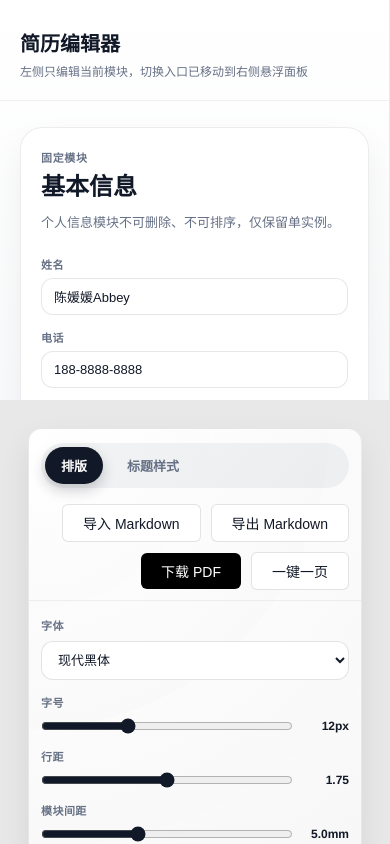
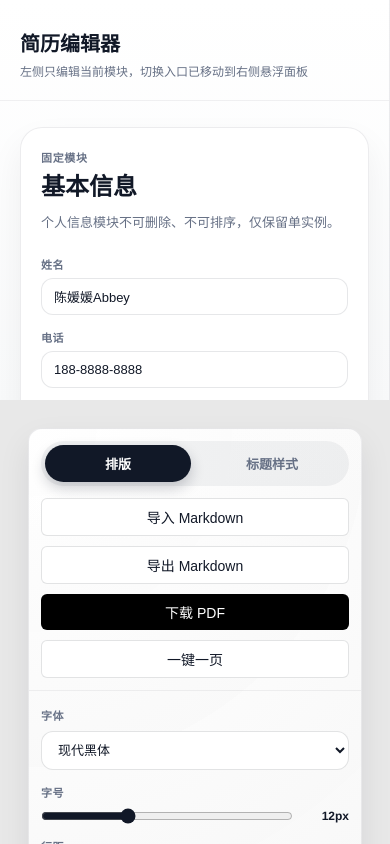
Before and after one commit to shadowdai-netizen/ResuMe, a React (Vite) app: page / in a window 390 px wide. Shown: the top 844 px of the page. Built offline with nearby package versions, Linux system fonts and the light colour scheme.

Commit message:
feat: 添加响应式设计支持，优化工具栏和标签栏在不同屏幕尺寸下的布局

```diff
--- a/src/App.css
+++ b/src/App.css
@@ -107,6 +107,7 @@
   font-weight: 600;
   cursor: pointer;
   transition: all 0.18s ease;
+  white-space: nowrap;
 }
 
 .preview-tab:hover {
@@ -632,6 +633,7 @@
   font-weight: 500;
   cursor: pointer;
   transition: background 0.2s, border-color 0.2s, color 0.2s;
+  white-space: nowrap;
 }
 
 .toolbar-btn.primary {
@@ -678,6 +680,38 @@
   display: none;
 }
 
+@media (max-width: 1500px) {
+  .preview-tabbar {
+    flex-direction: column;
+    align-items: stretch;
+    gap: 12px;
+  }
+
+  .preview-tabs {
+    align-self: flex-start;
+  }
+
+  .toolbar {
+    display: grid;
+    grid-template-columns: repeat(4, minmax(0, 1fr));
+    width: 100%;
+    justify-content: stretch;
+  }
+
+  .toolbar-btn {
+    justify-content: center;
+    min-width: 0;
+    padding-left: 10px;
+    padding-right: 10px;
+  }
+}
+
+@media (max-width: 900px) {
+  .toolbar {
+    grid-template-columns: repeat(2, minmax(0, 1fr));
+  }
+}
+
 @media (max-width: 1240px) {
   .preview-stage-shell {
     padding-left: 0;
@@ -698,6 +732,26 @@
 
   .resume-preview-wrapper {
     padding: 12px 0 0;
+  }
+}
+
+@media (max-width: 540px) {
+  .preview-tabbar {
+    padding: 12px;
+  }
+
+  .preview-tabs {
+    width: 100%;
+  }
+
+  .preview-tab {
+    flex: 1 1 0;
+    padding-left: 10px;
+    padding-right: 10px;
+  }
+
+  .toolbar {
+    grid-template-columns: 1fr;
   }
 }
 
```
